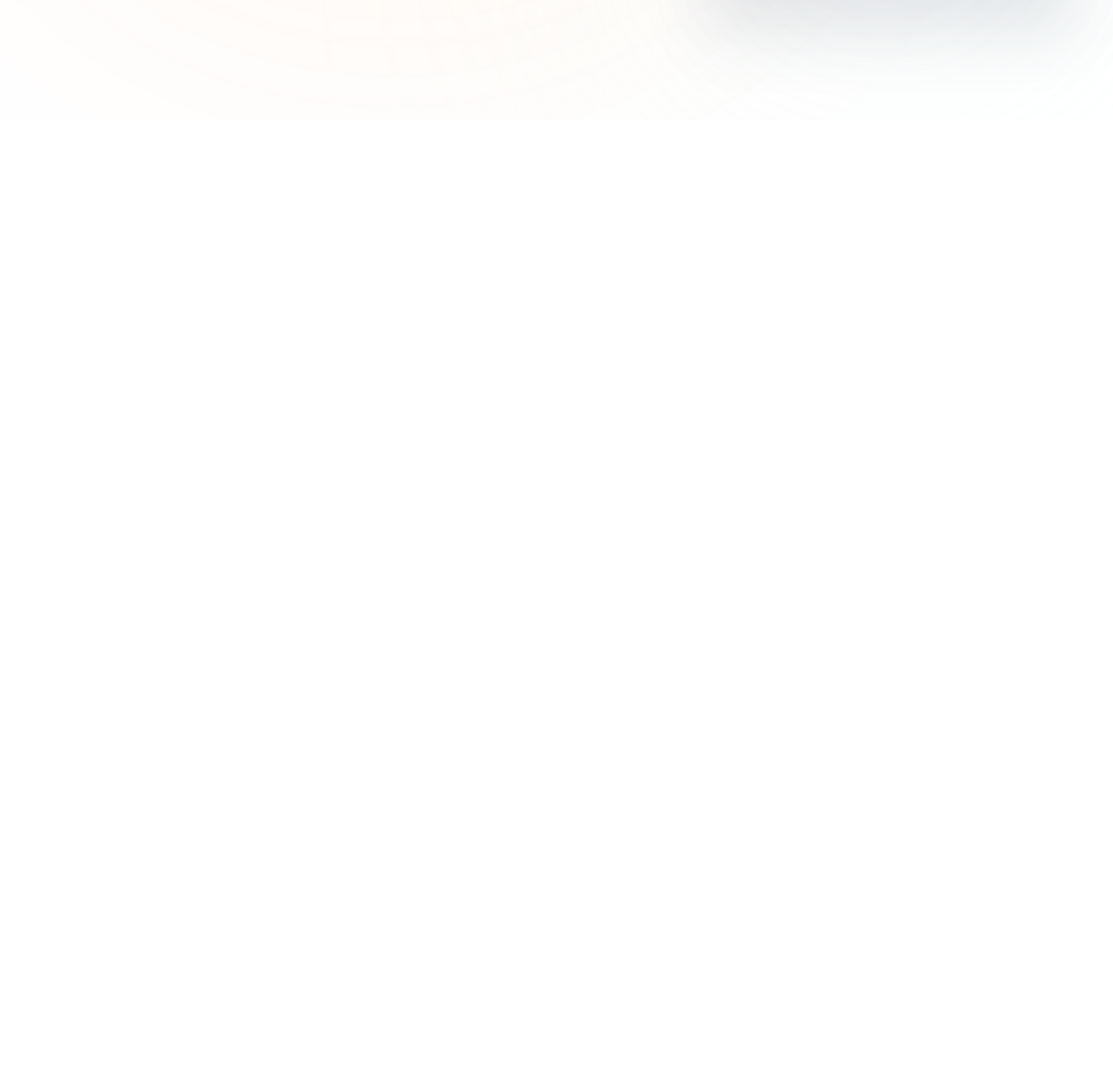
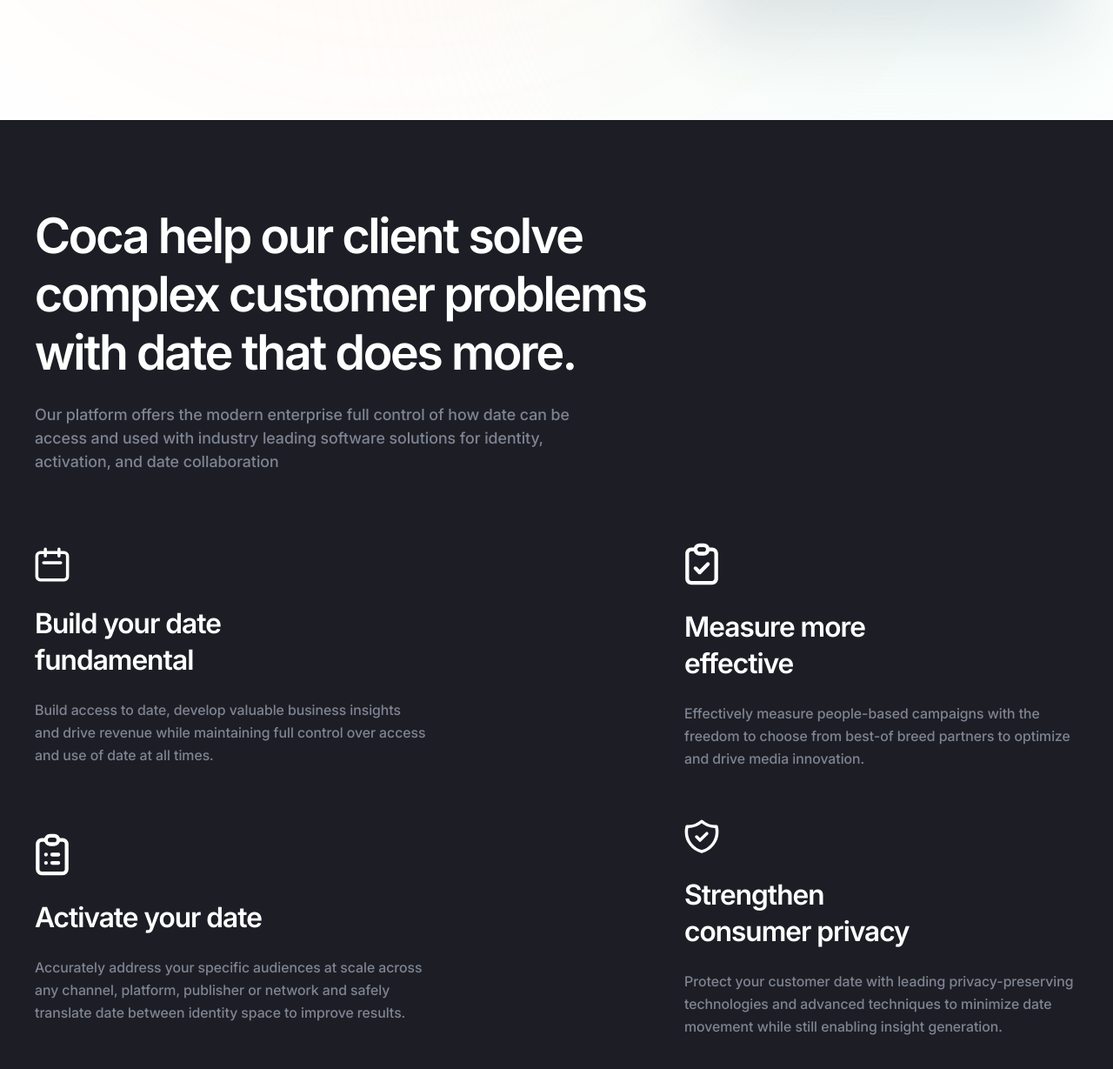
Before and after one commit to liza-iva/coca, a website built with Vite: page src/index.html in a window 1280 px wide. Shown: the part 761-1990 px from the top of the page at 87% size. Before the commit the page ends 899 px from the top, so only its background shows below. Built offline with nearby package versions, Linux system fonts and the light colour scheme; files whose address does not match are found by name.

Commit message:
Created overview section + fixed hero section

```diff
--- a/src/assets/scss/base/vars.scss
+++ b/src/assets/scss/base/vars.scss
@@ -13,18 +13,29 @@
   --primary-color-50: #4e7ddb;
 
   // success color
-  --success-color-70: #e2f8f033;
+  --success-color-70: #e2f8f0b3;
 
   // logo colors
   --logo-color-text: #101010;
   --logo-color-circle: #101010;
 
+  // overview color
+  --overview-bg-color: #1d1e25;
+
   // container
   --container-padding: 15px;
   --container-width: 1200px;
 
+  @include mini-desktop {
+    --container-width: 1000px;
+  }
+
+  @include tablet {
+    --container-width: 860px;
+  }
+
   @include mobile {
-  --container-width: 480px;
+    --container-width: 480px;
   }
 
   // transition
@@ -44,6 +55,14 @@
   --neutral-color-10: #1d1e25;
   --neutral-color-100: #fff;
   --neutral-color-140: #fff;
+
+  // logo colors
   --logo-color-text: #fff;
   --logo-color-circle: #343542;
+
+  // success color
+  --success-color-70: #e2f8f033;
+
+  // overview color
+  --overview-bg-color: #18181d;
 }
--- a/src/assets/scss/components/home/hero.scss
+++ b/src/assets/scss/components/home/hero.scss
@@ -74,7 +74,9 @@
   }
 
   &__left {
-    max-width: 599px;
+    @include mini-desktop {
+      max-width: 617px;
+    }
   }
 
   &__title {
@@ -107,6 +109,12 @@
 
   &__subtitle {
     margin-bottom: 69px;
+
+    & br {
+      @include mini-desktop {
+        display: none;
+      }
+    }
   }
 
   &__form {
@@ -237,10 +245,11 @@
     }
 
     &-body {
-      &-th {
+      &-td {
         font-weight: 700;
         font-size: 20px;
         line-height: 130%;
+        white-space: nowrap;
         color: #fff;
 
         &:nth-child(1) {
--- /dev/null
+++ b/src/assets/scss/components/home/overview.scss
@@ -0,0 +1,88 @@
+.overview {
+  padding: 100px 0;
+  background-color: var(--overview-bg-color);
+
+  @include tablet {
+    text-align: center;
+  }
+
+  @include mobile {
+    padding: 60px 0;
+  }
+
+  &__title {
+    margin-bottom: 24px;
+    max-width: 816px;
+    font-weight: 600;
+    letter-spacing: -0.04em;
+    color: #fff;
+  }
+
+  &__descr {
+    margin-bottom: 80px;
+    max-width: 660px;
+    font-weight: 500;
+    line-height: 150%;
+    color: #7e8492;
+
+    @include tablet {
+      margin-bottom: 60px;
+    }
+
+    @include small-mobile {
+      margin-bottom: 50px;
+    }
+  }
+
+  &__list {
+    @include flex-all-between;
+    gap: 56px;
+    flex-wrap: wrap;
+
+    @include tablet {
+      gap: 40px;
+      flex-direction: column;
+      align-items: center;
+    }
+  }
+
+  &__item {
+    max-width: 453px;
+
+    &-icon,
+    &-title {
+      margin-bottom: 24px;
+
+      @include tablet {
+        margin-bottom: 18px;
+      }
+    }
+
+    &-title {
+      max-width: 262px;
+      font-weight: 600;
+      line-height: 131%;
+      letter-spacing: -0.03em;
+      color: #fff;
+
+      @include mobile {
+        max-width: 320px;
+      }
+    }
+
+    &-descr {
+      font-weight: 500;
+      line-height: 162%;
+      color: #7e8492;
+    }
+  }
+
+  &__title,
+  &__descr,
+  &__item-title {
+    @include tablet {
+      margin-right: auto;
+      margin-left: auto;
+    }
+  }
+}
--- a/src/assets/scss/globals/text.scss
+++ b/src/assets/scss/globals/text.scss
@@ -5,6 +5,18 @@
 
   &-h2 {
     font-size: 56px;
+
+    @include tablet {
+      font-size: 46px;
+    }
+
+    @include mobile {
+      font-size: 36px;
+    }
+
+    @include small-mobile {
+      font-size: 30px;
+    }
   }
 
   &-h3 {
@@ -17,6 +29,18 @@
 
   &-h5 {
     font-size: 32px;
+
+    @include tablet {
+      font-size: 28px;
+    }
+
+    @include mobile {
+      font-size: 24px;
+    }
+
+    @include small-mobile {
+      font-size: 22px;
+    }
   }
 
   &-h1,
@@ -57,7 +81,7 @@
         width: 76px;
         height: 1px;
         background-color: var(--neutral-color-100);
-        transform: translateY(-21px);
+        transform: translateY(-43px);
 
         @include mini-desktop {
           display: none;
@@ -71,6 +95,10 @@
 
     &-medium {
       font-size: 18px;
+
+      @include mobile {
+        font-size: 16px;
+      }
     }
 
     &-default {
--- a/src/assets/scss/main.scss
+++ b/src/assets/scss/main.scss
@@ -5,3 +5,4 @@
 // components
 @import './components/header';
 @import './components/home/hero';
+@import './components/home/overview';
--- a/src/html/components/home/hero.html
+++ b/src/html/components/home/hero.html
@@ -3,8 +3,9 @@
     <div class="hero__left">
       <h2 class="hero__title">Digitally forward creative</h2>
       <p class="hero__subtitle text-p-subtitle">
-        When it comes to interactive marketing, we've got you covered. Be where
-        the world is going
+        When it comes to interactive <br>
+        marketing, we've got you covered. <br>
+        Be where the world is going
       </p>
       <form class="hero__form">
         <input
@@ -21,7 +22,7 @@
         <h3 class="hero__sales-title">Sales Report</h3>
         <img
           class="hero__sales-img"
-          src="../../../assets/icons/sales-report-graph-icon.svg"
+          src="./assets/icons/sales-report-graph-icon.svg"
           width="366"
           height="260"
           alt="Sales report graphic"
@@ -30,7 +31,7 @@
       <div class="hero__customer">
         <h3 class="hero__customer-title">Customer Growth</h3>
         <img
-          src="../../../assets/icons/customer-growth-graph-icon.svg"
+          src="./assets/icons/customer-growth-graph-icon.svg"
           width="177"
           height="149"
           alt="Customer growth graphic"
@@ -45,22 +46,22 @@
         </thead>
         <tbody class="hero__stats-body">
           <tr class="hero__stats-body-row">
-            <th class="hero__stats-body-th">$31,092</th>
-            <th class="hero__stats-body-th">$29,128</th>
+            <td class="hero__stats-body-td">$31,092</td>
+            <td class="hero__stats-body-td">$29,128</td>
           </tr>
           <tr class="hero__stats-head-row">
-            <th class="hero__stats-body-th">
+            <td class="hero__stats-body-td">
               <span class="hero__stats-body-num hero__stats-body-num--green">
                 4.2%
               </span>
               <span class="hero__stats-body-text">from last year</span>
-            </th>
-            <th class="hero__stats-body-th">
+            </td>
+            <td class="hero__stats-body-td">
               <span class="hero__stats-body-num hero__stats-body-num--red">
                 1.2%
               </span>
               <span class="hero__stats-body-text">from last year</span>
-            </th>
+            </td>
           </tr>
         </tbody>
       </table>
--- /dev/null
+++ b/src/html/components/home/overview.html
@@ -0,0 +1,78 @@
+<section class="overview">
+  <div class="container">
+    <h2 class="overview__title heading-h2">
+      Coca help our client solve complex customer problems with date that does
+      more.
+    </h2>
+    <p class="overview__descr text-p-medium">
+      Our platform offers the modern enterprise full control of how date can be
+      access and used with industry leading software solutions for identity,
+      activation, and date collaboration
+    </p>
+    <ul class="overview__list">
+      <li class="overview__item">
+        <img
+          class="overview__item-icon"
+          src="./assets/icons/calendar-icon.svg"
+          width="40"
+          height="40"
+          alt="Calendar icon"
+        />
+        <h3 class="overview__item-title heading-h5">
+          Build your date fundamental
+        </h3>
+        <p class="overview__item-descr text-p-default">
+          Build access to date, develop valuable business insights and drive
+          revenue while maintaining full control over access and use of date at
+          all times.
+        </p>
+      </li>
+      <li class="overview__item">
+        <img
+          class="overview__item-icon"
+          src="./assets/icons/todo-icon.svg"
+          width="40"
+          height="40"
+          alt="Todo icon"
+        />
+        <h3 class="overview__item-title heading-h5">Measure more effective</h3>
+        <p class="overview__item-descr text-p-default">
+          Effectively measure people-based campaigns with the freedom to choose
+          from best-of breed partners to optimize and drive media innovation.
+        </p>
+      </li>
+      <li class="overview__item">
+        <img
+          class="overview__item-icon"
+          src="./assets/icons/list-icon.svg"
+          width="40"
+          height="40"
+          alt="List icon"
+        />
+        <h3 class="overview__item-title heading-h5">Activate your date</h3>
+        <p class="overview__item-descr text-p-default">
+          Accurately address your specific audiences at scale across any
+          channel, platform, publisher or network and safely translate date
+          between identity space to improve results.
+        </p>
+      </li>
+      <li class="overview__item">
+        <img
+          class="overview__item-icon"
+          src="./assets/icons/shield-icon.svg"
+          width="40"
+          height="40"
+          alt="Shield icon"
+        />
+        <h3 class="overview__item-title heading-h5">
+          Strengthen consumer privacy
+        </h3>
+        <p class="overview__item-descr text-p-default">
+          Protect your customer date with leading privacy-preserving
+          technologies and advanced techniques to minimize date movement while
+          still enabling insight generation.
+        </p>
+      </li>
+    </ul>
+  </div>
+</section>
--- a/src/index.html
+++ b/src/index.html
@@ -5,6 +5,7 @@
   <body class="body" data-theme="light">
     <load src="./html/components/header.html" />
     <load src="./html/components/home/hero.html" />
+    <load src="./html/components/home/overview.html" />
 
     <script type="module" src="/js/main.js"></script>
   </body>
```
Also changed, not shown: src/assets/icons/calendar-icon.svg (added), src/assets/icons/list-icon.svg (added), src/assets/icons/shield-icon.svg (added), src/assets/icons/todo-icon.svg (added).
